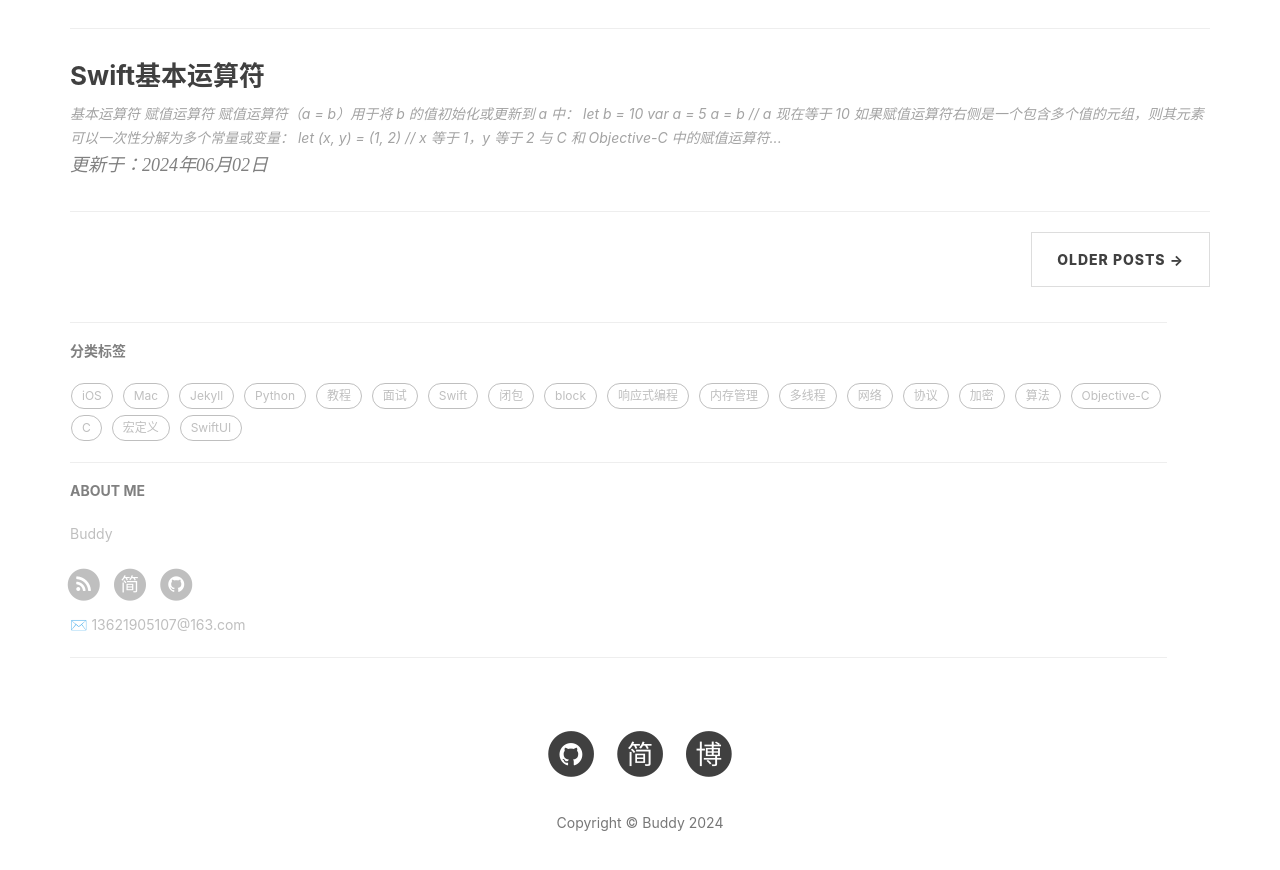
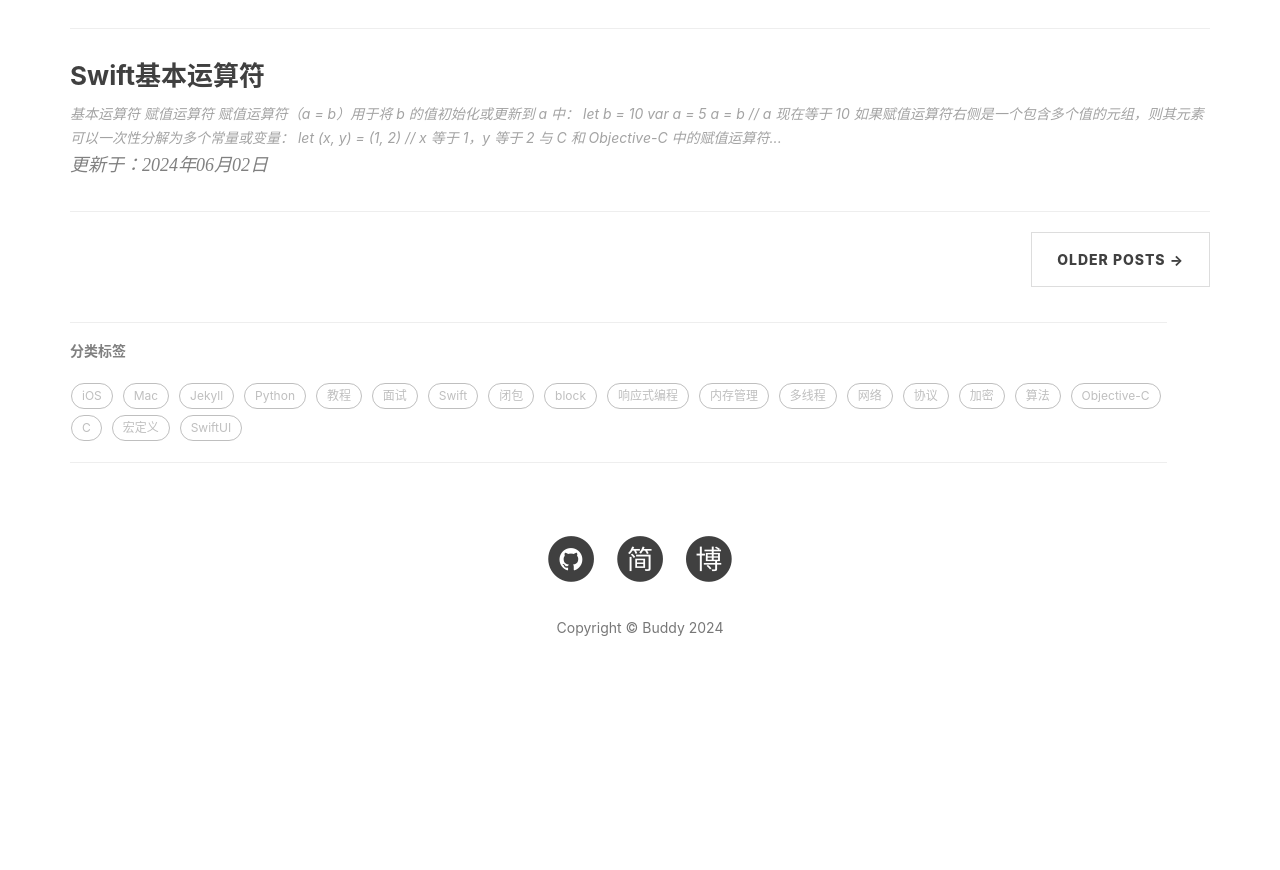
Before and after one commit to BuddyLiu/docs, a Jekyll site: the page built from index.html, in a window 1280 px wide and 900 px high, scrolled down 2175 px. Shown: the top 870 px of the window. Built offline with Jekyll 4.4.1, drawn with Linux system fonts in a browser that asks for light colours; nearby versions of some CDN libraries; the list of posts is cut into pages by our own code; comment, search, counter and statistics services are not loaded; after the commit the page ends 2880 px from its top, so only the background shows below that.

Commit message:
Delete about me

```diff
--- a/_layouts/page.html
+++ b/_layouts/page.html
@@ -95,97 +95,6 @@
                 </section>
                 {% endif %}
 
-                <!-- Short About -->
-                <section class="visible-md visible-lg">
-                    <hr><h5><a href="{{'/about/' | prepend: site.baseurl }}">ABOUT ME</a></h5>
-                    <div class="short-about">
-                        {% if site.sidebar-avatar %}
-                            <a href="{{ site.baseurl }}/about">
-                                <img src="{{site.sidebar-avatar}}"/>
-                            </a>
-                        {% endif %}
-                        {% if site.sidebar-about-description %}
-                            <p>{{site.sidebar-about-description}}</p>
-                        {% endif %}
-                        <!-- SNS Link -->
-                        <ul class="list-inline">
-                            {% if site.RSS %}
-                            <li>
-                                <a href="{{ "/feed.xml" | prepend: site.baseurl }}">
-                                    <span class="fa-stack fa-lg">
-                                        <i class="fa fa-circle fa-stack-2x"></i>
-                                        <i class="fa fa-rss fa-stack-1x fa-inverse"></i>
-                                    </span>
-                                </a>
-                            </li>
-                            {% endif %}
-                            {% if site.jianshu_username %}
-                            <li>
-                                <a target="_blank" href="https://www.jianshu.com/u/{{ site.jianshu_username }}">
-                                    <span class="fa-stack fa-lg">
-                                        <i class="fa fa-circle fa-stack-2x"></i>
-                                        <i class="fa  fa-stack-1x fa-inverse">简</i>
-                                    </span>
-                                </a>
-                            </li>
-                            {% endif %}
-                            {% if site.twitter_username %}
-                            <li>
-                                <a href="https://twitter.com/{{ site.twitter_username }}">
-                                    <span class="fa-stack fa-lg">
-                                        <i class="fa fa-circle fa-stack-2x"></i>
-                                        <i class="fa fa-twitter fa-stack-1x fa-inverse"></i>
-                                    </span>
-                                </a>
-                            </li>
-                            {% endif %}
-                            {% if site.zhihu_username %}
-                            <li>
-                                <a target="_blank" href="https://www.zhihu.com/people/{{ site.zhihu_username }}">
-                                    <span class="fa-stack fa-lg">
-                                        <i class="fa fa-circle fa-stack-2x"></i>
-                                        <i class="fa  fa-stack-1x fa-inverse">知</i>
-                                    </span>
-                                </a>
-                            </li>
-                            {% endif %}
-                            {% if site.weibo_username %}
-                            <li>
-                                <a target="_blank" href="http://weibo.com/{{ site.weibo_username }}">
-                                    <span class="fa-stack fa-lg">
-                                        <i class="fa fa-circle fa-stack-2x"></i>
-                                        <i class="fa fa-weibo fa-stack-1x fa-inverse"></i>
-                                    </span>
-                                </a>
-                            </li>
-                            {% endif %}
-                            {% if site.facebook_username %}
-                            <li>
-                                <a target="_blank" href="https://www.facebook.com/{{ site.facebook_username }}">
-                                    <span class="fa-stack fa-lg">
-                                        <i class="fa fa-circle fa-stack-2x"></i>
-                                        <i class="fa fa-facebook fa-stack-1x fa-inverse"></i>
-                                    </span>
-                                </a>
-                            </li>
-                            {% endif %}
-                            {% if site.github_username %}
-                            <li>
-                                <a target="_blank" href="https://github.com/{{ site.github_username }}">
-                                    <span class="fa-stack fa-lg">
-                                        <i class="fa fa-circle fa-stack-2x"></i>
-                                        <i class="fa fa-github fa-stack-1x fa-inverse"></i>
-                                    </span>
-                                </a>
-                            </li>
-                            {% endif %}
-
-                        </ul>
-                        {% if site.author.email %}
-                            <p>✉️ {{site.author.email}}</p>
-                        {% endif %}
-                    </div>
-                </section>
                 <!-- Friends Blog -->
                 {% if site.friends %}
                 <hr>
```
